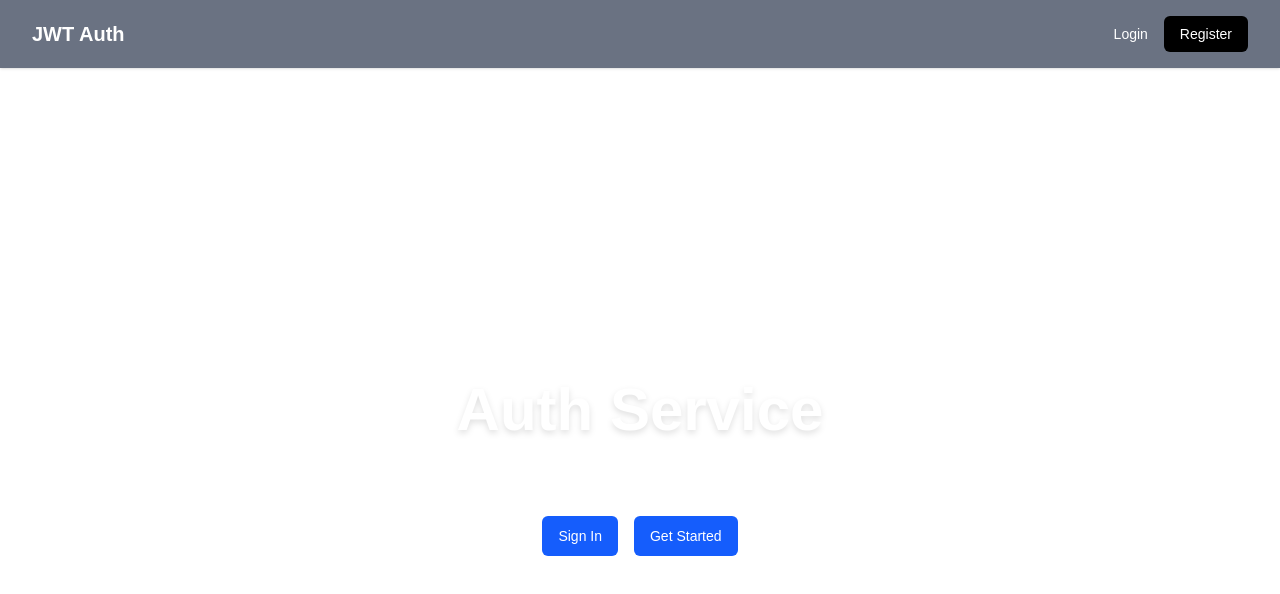
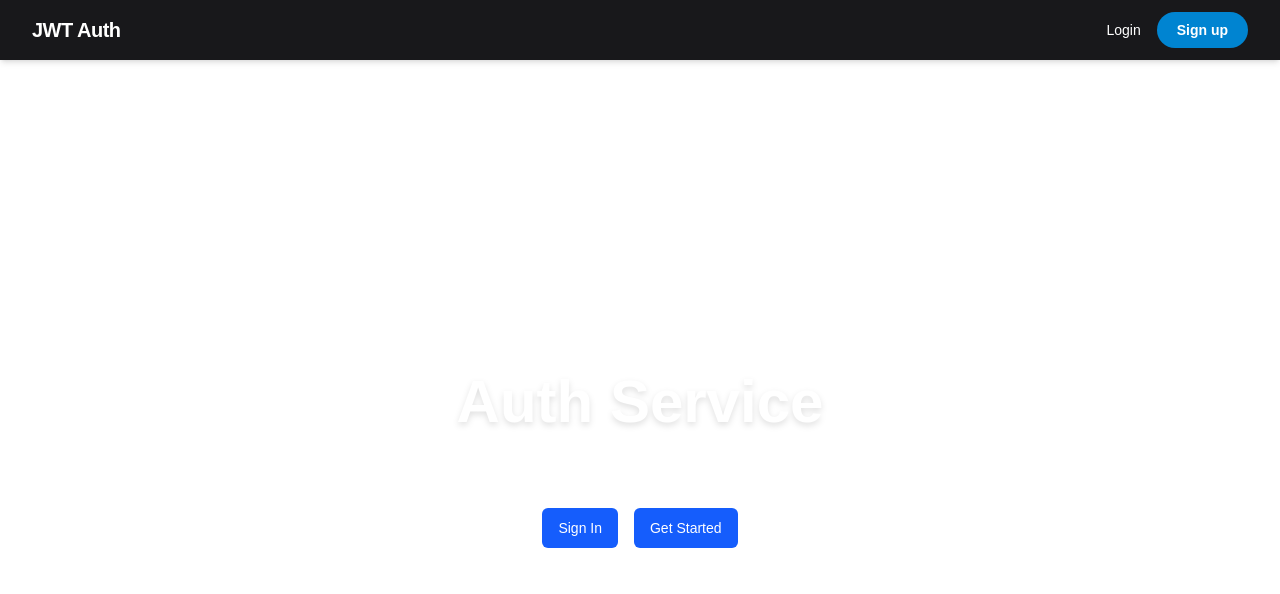
Before and after one commit to coderkanchan/jwt-auth-system, a Next.js app: page / in a window 1280 px wide. Shown: the top 594 px of the page. Built offline with nearby package versions, Linux system fonts and the light colour scheme; no server answers.

Commit message:
Replaced static logout button and username text with a professional Avatar dropdown component using Shadcn UI. Improved overall layout for better scalability.

```diff
--- a/src/components/Navbar.tsx
+++ b/src/components/Navbar.tsx
@@ -1,50 +1,40 @@
 import Link from "next/link";
 import { getServerSession } from "next-auth";
 import { authOptions } from "@/lib/auth";
-import { LogoutButton } from "./auth/logout-button";
-
-
+import { UserButton } from "./user-button";
 export const Navbar = async () => {
   const session = await getServerSession(authOptions);
 
   return (
-    <nav className="flex justify-between items-center py-4 px-8 bg-gray-500 shadow-sm text-white">
-      <Link href="/" className="font-bold text-xl hover:opacity-80 transition">
+    <nav className="flex justify-between items-center py-3 px-8 bg-zinc-900 shadow-md text-white">
+      <Link href="/" className="font-bold text-xl tracking-tight hover:text-sky-400 transition">
         JWT Auth
       </Link>
 
-      <div className="flex gap-x-6 items-center">
+      <div className="flex gap-x-8 items-center">
+        {session && (
+          <div className="hidden sm:flex gap-x-6">
+            <Link href="/dashboard" className="text-sm font-medium text-gray-300 hover:text-white transition">
+              Dashboard
+            </Link>
+          </div>
+        )}
+
         {!session ? (
           <div className="flex gap-x-4 items-center">
-            <Link href="/login" className="text-sm font-medium hover:underline">
+            <Link href="/login" className="text-sm font-medium hover:text-sky-400 transition">
               Login
             </Link>
             <Link
               href="/register"
-              className="bg-black text-white px-4 py-2 rounded-md text-sm hover:bg-gray-800 transition"
+              className="bg-sky-600 text-white px-5 py-2 rounded-full text-sm font-semibold hover:bg-sky-700 transition"
             >
-              Register
+              Sign up
             </Link>
           </div>
         ) : (
-          <div className="flex gap-x-4 items-center">
-            <Link href="/dashboard" className="text-sm hover:underline">
-              Dashboard
-            </Link>
-
-            <Link href="/settings" className="text-sm hover:underline">
-              Settings
-            </Link>
-
-            <span className="text-sm text-gray-200 border-l pl-4 border-gray-400">
-              Hi, <span className="font-semibold">{session.user?.name}</span>
-            </span>
-
-            <LogoutButton>
-              <button className="text-sm bg-red-600 hover:bg-red-700 text-white px-4 py-2 rounded-md transition cursor-pointer">
-                Logout
-              </button>
-            </LogoutButton>
+          <div className="flex items-center gap-x-4">
+            <UserButton user={session.user} />
           </div>
         )}
       </div>
```
